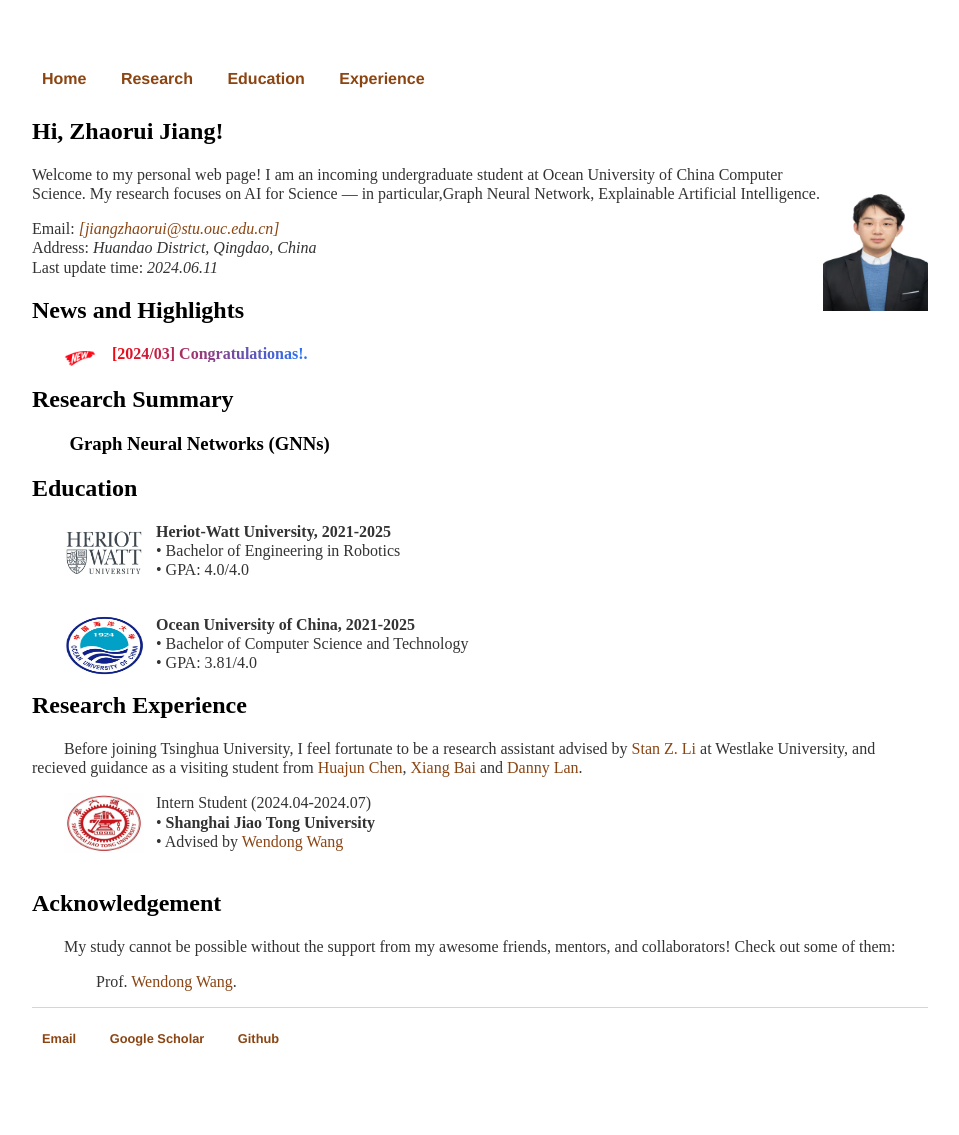
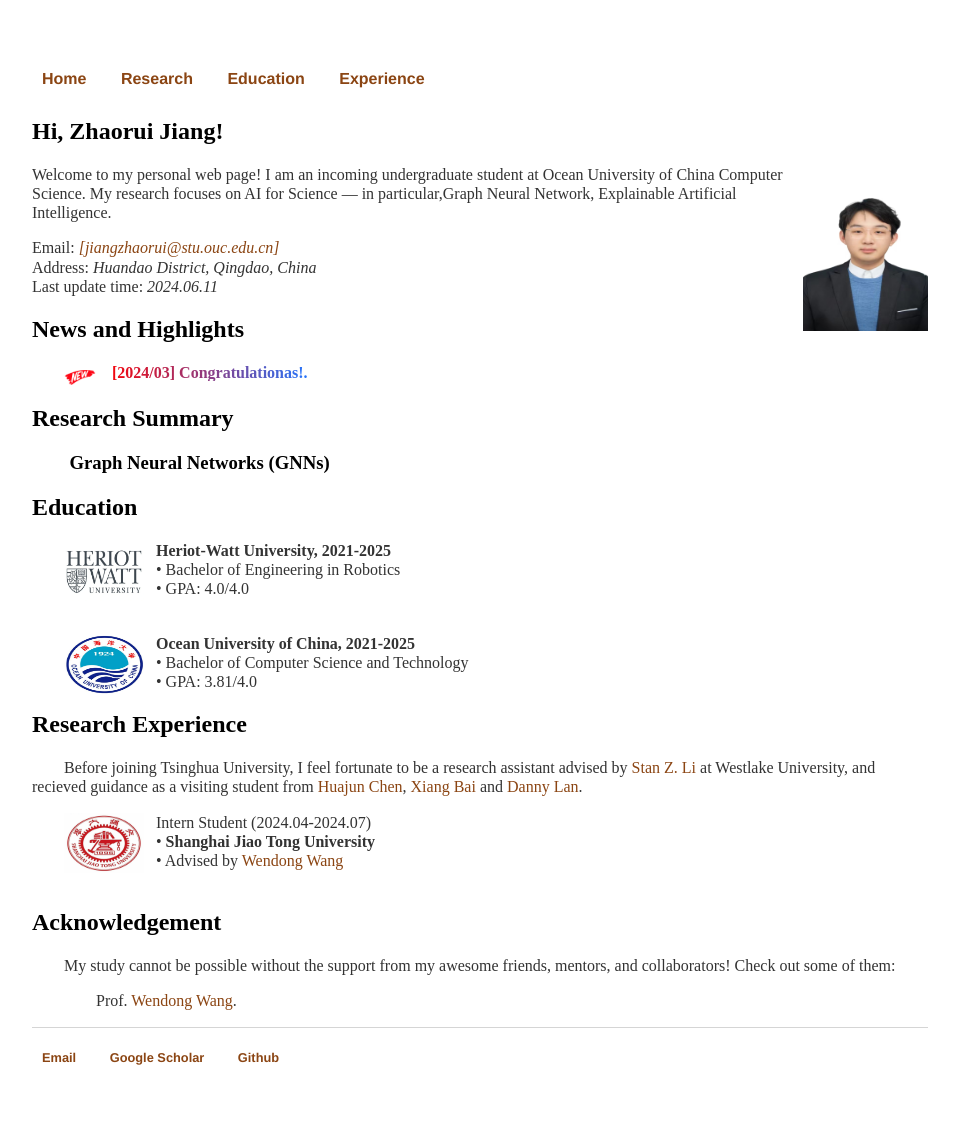
Before and after one commit to zhaorui-bi/zhaorui-bi.github.io, a Jekyll site: the page built from index.html, in a window 1280 px wide. Shown: the whole page, without its empty margins (160-1119 px from the left). Built offline with Jekyll 4.4.1, drawn with Linux system fonts in a browser that asks for light colours.

Commit message:
Update index.html

```diff
--- a/index.html
+++ b/index.html
@@ -4,7 +4,7 @@
 ---
 <div class="blurb">
 	<h2>Hi, Zhaorui Jiang!</h2>
-	<p><img src="/img/person.jpg" align="right" alt="portrait" width="105" height="146"/>Welcome to my personal web page! I am an incoming undergraduate student at Ocean University of China Computer Science. My research focuses on AI for Science — in particular,Graph Neural Network, Explainable Artificial Intelligence. </p>
+	<p><img src="/img/person.jpg" align="right" alt="portrait" width="125" height="166"/>Welcome to my personal web page! I am an incoming undergraduate student at Ocean University of China Computer Science. My research focuses on AI for Science — in particular,Graph Neural Network, Explainable Artificial Intelligence. </p>
 
 	<p>
 		Email: <em><a href="jiangzhaorui@stu.ouc.edu.cn]">[jiangzhaorui@stu.ouc.edu.cn]</a> </em> <br>
```
